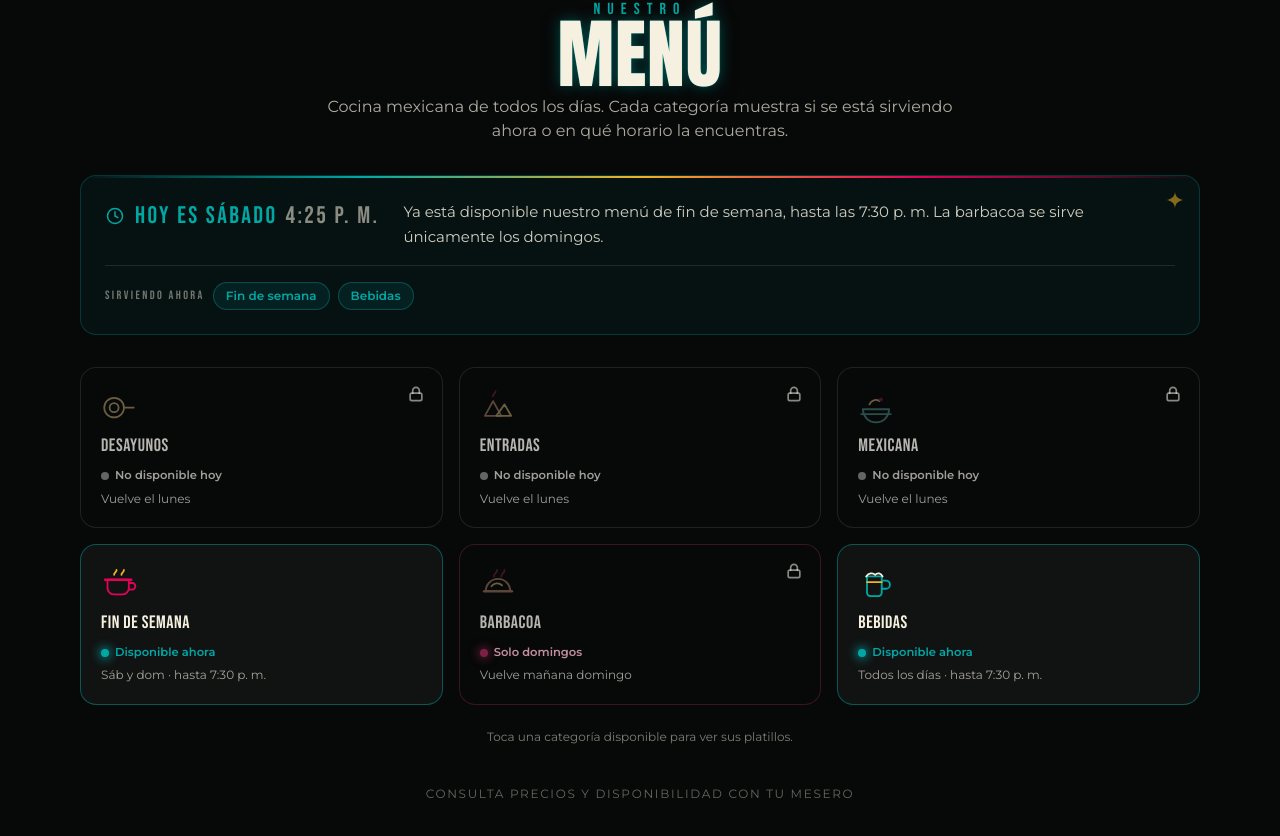
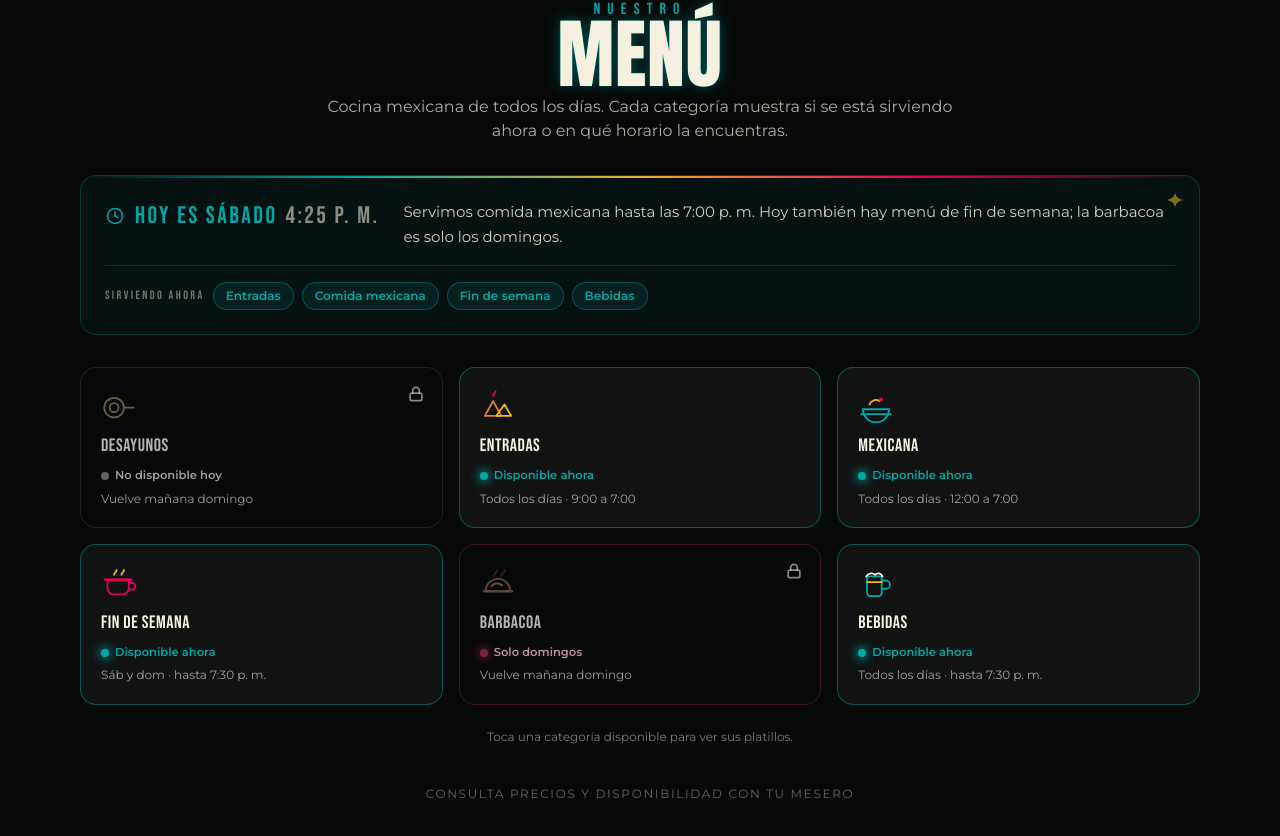
Before and after one commit to carlosjahel659/exuberancia, a React (Vite) app: page / in a window 1280 px wide. Shown: the part 1144-1980 px from the top of the page. Built offline with nearby package versions, Linux system fonts and the light colour scheme.

Commit message:
todos los dias

```diff
--- a/src/data/horarios.js
+++ b/src/data/horarios.js
@@ -62,39 +62,35 @@ export const REGLAS = {
     nombre: 'Desayunos',
     corto: 'Desayunos',
     icono: 'desayunos',
-    dias: LUNES_A_VIERNES,
+    dias: TODOS_LOS_DIAS,
     desde: min(9),
     hasta: min(12),
-    resumen: 'Lun a vie · 9:00 a 12:00',
-    // Mensaje cuando es día hábil pero está fuera del horario.
+    resumen: 'Todos los días · 9:00 a 12:00',
+    // Mensaje cuando ya pasó su horario del día.
     fueraDeHorario: 'Desayunos disponibles de 9:00 a. m. a 12:00 p. m.',
-    // Mensaje cuando hoy no es un día en que se sirve.
-    otroDia: 'Disponible de lunes a viernes',
   },
 
   entradas: {
     nombre: 'Entradas',
     corto: 'Entradas',
     icono: 'entradas',
-    dias: LUNES_A_VIERNES,
+    dias: TODOS_LOS_DIAS,
     desde: min(9),
     hasta: min(19),
-    resumen: 'Lun a vie · 9:00 a 7:00',
+    resumen: 'Todos los días · 9:00 a 7:00',
     fueraDeHorario: 'Entradas disponibles de 9:00 a. m. a 7:00 p. m.',
-    otroDia: 'Disponible de lunes a viernes',
   },
 
   mexicana: {
     nombre: 'Comida mexicana',
     corto: 'Mexicana',
     icono: 'mexicana',
-    dias: LUNES_A_VIERNES,
+    dias: TODOS_LOS_DIAS,
     desde: min(12),
     hasta: min(19),
-    resumen: 'Lun a vie · 12:00 a 7:00',
+    resumen: 'Todos los días · 12:00 a 7:00',
     antesDeHorario: 'Disponible a partir de las 12:00 p. m.',
     fueraDeHorario: 'Comida mexicana disponible de 12:00 p. m. a 7:00 p. m.',
-    otroDia: 'Disponible de lunes a viernes',
   },
 
   finde: {
@@ -430,19 +426,15 @@ export function avisoDelDia(ahora = ahoraEnCDMX()) {
     crudo = masTarde.length
       ? punto(`Hoy empezamos a servir a las ${formatoHora(Math.min(...masTarde.map((c) => c.desde)))}`)
       : punto(`Ya cerramos por hoy. Cerramos todos los días a las ${cierre}`)
-  } else if (ahora.esDomingo) {
-    crudo = punto(`Menú de fin de semana y barbacoa disponibles hasta las ${cierre}`)
-  } else if (ahora.esFinDeSemana) {
-    crudo = `${punto(
-      `Ya está disponible nuestro menú de fin de semana, hasta las ${cierre}`,
-    )} La barbacoa se sirve únicamente los domingos.`
   } else {
+    // Desayunos y comida mexicana se sirven los siete días, así que se anuncian
+    // siempre; lo del fin de semana se agrega encima como una frase extra.
     const desayunos = evaluadas.find((c) => c.id === 'desayunos')
     const mexicana = evaluadas.find((c) => c.id === 'mexicana')
     const frases = []
 
-    // Se anuncia cada una tanto si ya está sirviéndose como si abre más tarde,
-    // para que a las 8 de la mañana no parezca que solo hay bebidas.
+    // Cada una se menciona tanto si ya se está sirviendo como si abre más
+    // tarde, para que a las 8 de la mañana no parezca que solo hay bebidas.
     if (desayunos.disponible) {
       frases.push(`desayunos hasta las ${formatoHora(REGLAS.desayunos.hasta)}`)
     } else if (desayunos.estado.id === ESTADOS.masTarde.id) {
@@ -457,6 +449,12 @@ export function avisoDelDia(ahora = ahoraEnCDMX()) {
     crudo = frases.length
       ? punto(`Servimos ${frases.join(' y ')}`)
       : punto(`La cocina está fuera de horario, pero las bebidas siguen hasta las ${cierre}`)
+
+    if (ahora.esDomingo) {
+      crudo += ' Hoy también hay menú de fin de semana y barbacoa.'
+    } else if (ahora.esFinDeSemana) {
+      crudo += ' Hoy también hay menú de fin de semana; la barbacoa es solo los domingos.'
+    }
   }
 
   const texto = crudo.charAt(0).toUpperCase() + crudo.slice(1)
```
Also changed, not shown: 1 other file (tests, documents, lock files or other folders).
